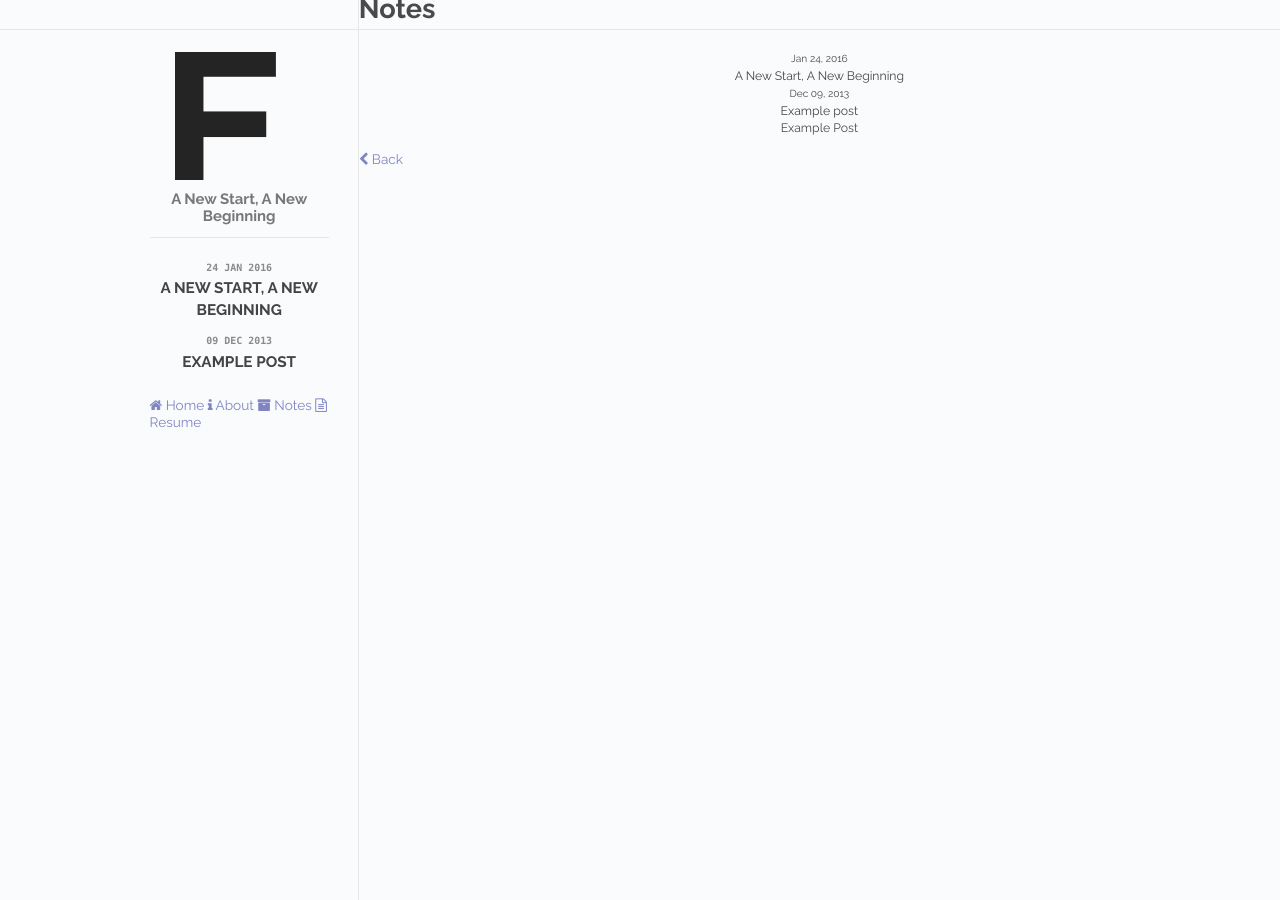
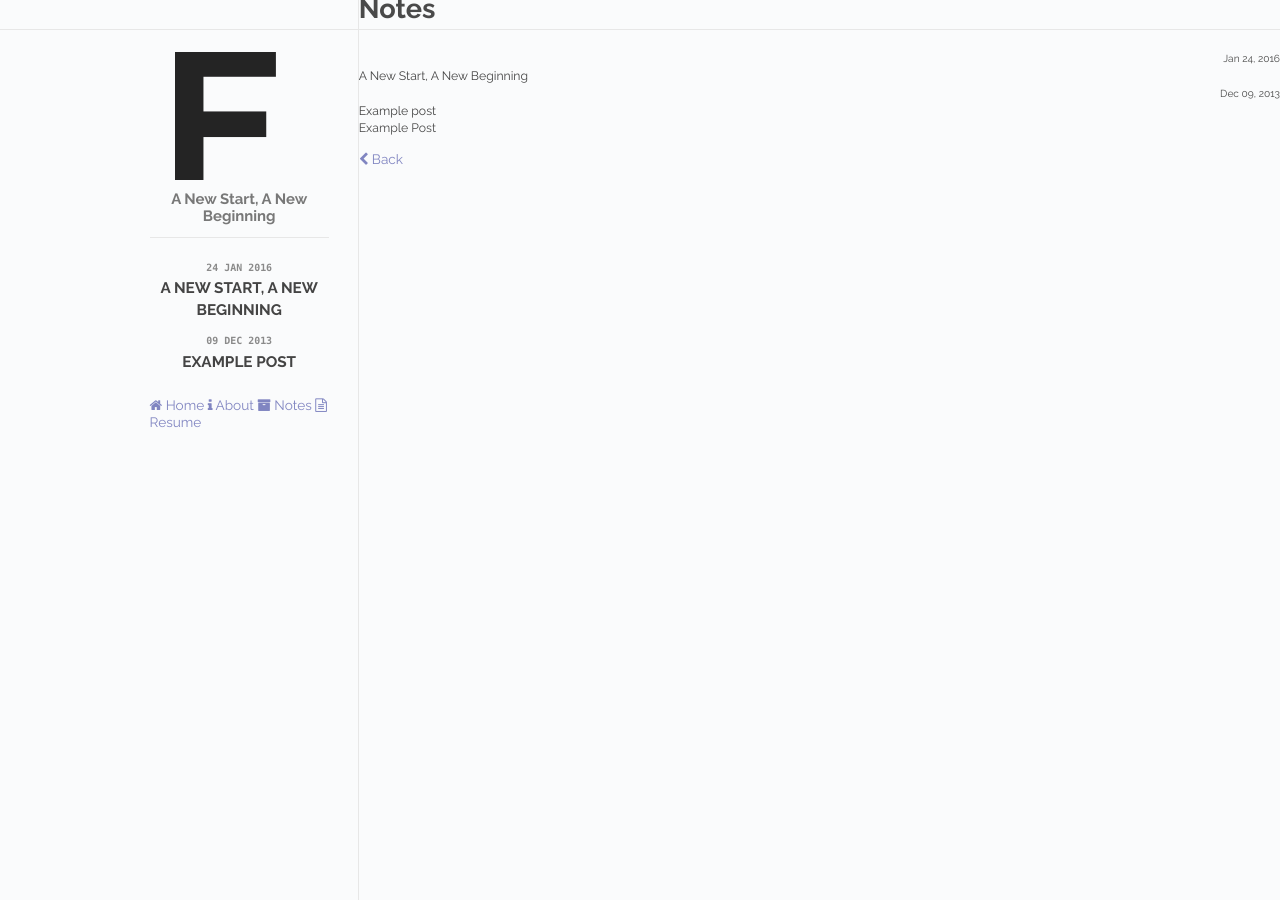
Before and after one commit to davidjchon/davidjchon.github.io, a Jekyll site: the page built from notes.md, in a window 1280 px wide. Built offline with Jekyll 4.4.1, drawn with Linux system fonts in a browser that asks for light colours; nearby versions of some CDN libraries.

Commit message:
Realigned

```diff
--- a/notes.md
+++ b/notes.md
@@ -8,9 +9,9 @@ keywords: blog, archive, notes
 <div class="posts notes">
   {% for post in site.posts %}
     <div class="post-list">
-      <div align="center" class="post-list-date"><small>{{ post.date | date: "%b %d, %Y" }}</small></div>
-	    <div align="center" class="text-truncate"><a href="{{ post.url }}">{{ post.title }}</a></div>
-      <div align="center" class="post-list-desc">{{ post.description }}</div>
+      <div align="right" class="post-list-date"><small>{{ post.date | date: "%b %d, %Y" }}</small></div>
+	    <div align="left" class="text-truncate"><a href="{{ post.url }}">{{ post.title }}</a></div>
+      <div align="left" class="post-list-desc">{{ post.description }}</div>
     </div>
   {% endfor %}
 </div>
```
Also changed, not shown: other parts of notes.md (+1 -0 lines).
